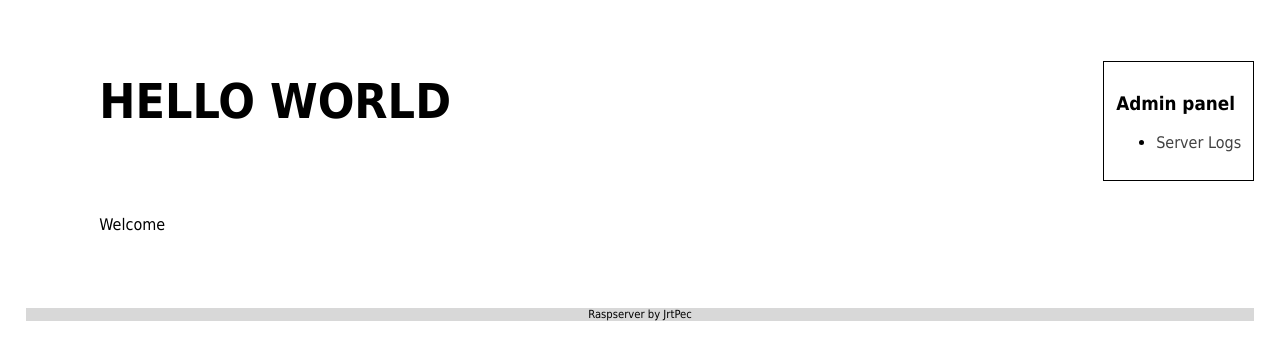
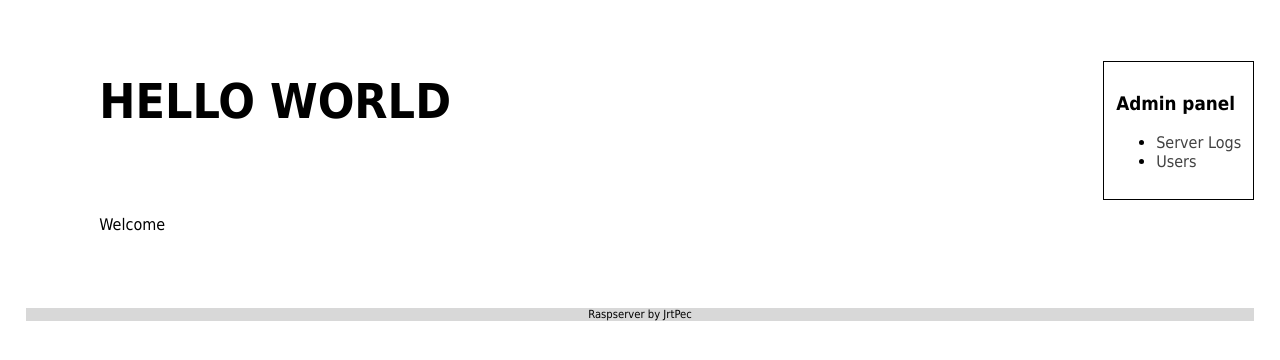
Before and after one commit to JrtPec/raspserver, a Flask app: page / in a window 1280 px wide. Shown: the part 49-409 px from the top of the page. Run offline with Flask 2, Linux system fonts and the light colour scheme; the first user in the database is signed in; tables that the repository leaves empty hold one stand-in row (Sample ...).

Commit message:
User table

```diff
--- a/app/templates/index.html
+++ b/app/templates/index.html
@@ -7,6 +7,9 @@
 			<li>
 				<a href="{{url_for('serverlogs')}}">Server Logs</a>
 			</li>
+			<li>
+				<a href="{{url_for('users')}}">Users</a>
+			</li>
 		</ul>
 	</aside>
 	{% endif %}
--- a/app/views.py
+++ b/app/views.py
@@ -130,3 +130,16 @@ def serverlogs():
 	return render_template(
 		'serverlogs.html',
 		title='Server Logs')
+
+@app.route('/users')
+@login_required
+@admin_required
+def users():
+	"""
+		List of all users
+	"""
+	users = User.query.all()
+	return render_template(
+		'users.html',
+		title='Users',
+		users=users)
```
Also changed, not shown: app/static/css/style.css (+9 -0 lines), app/templates/users.html (added, +18 -0 lines).
